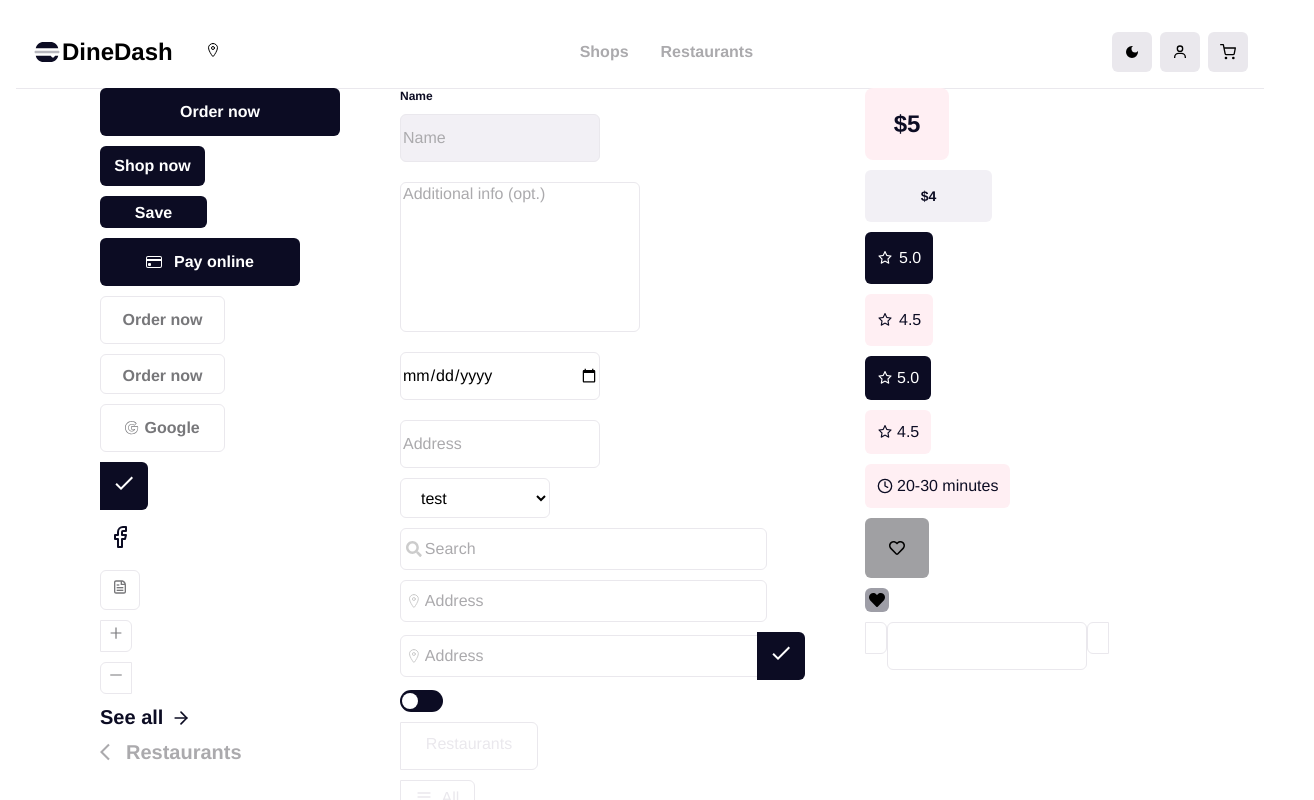
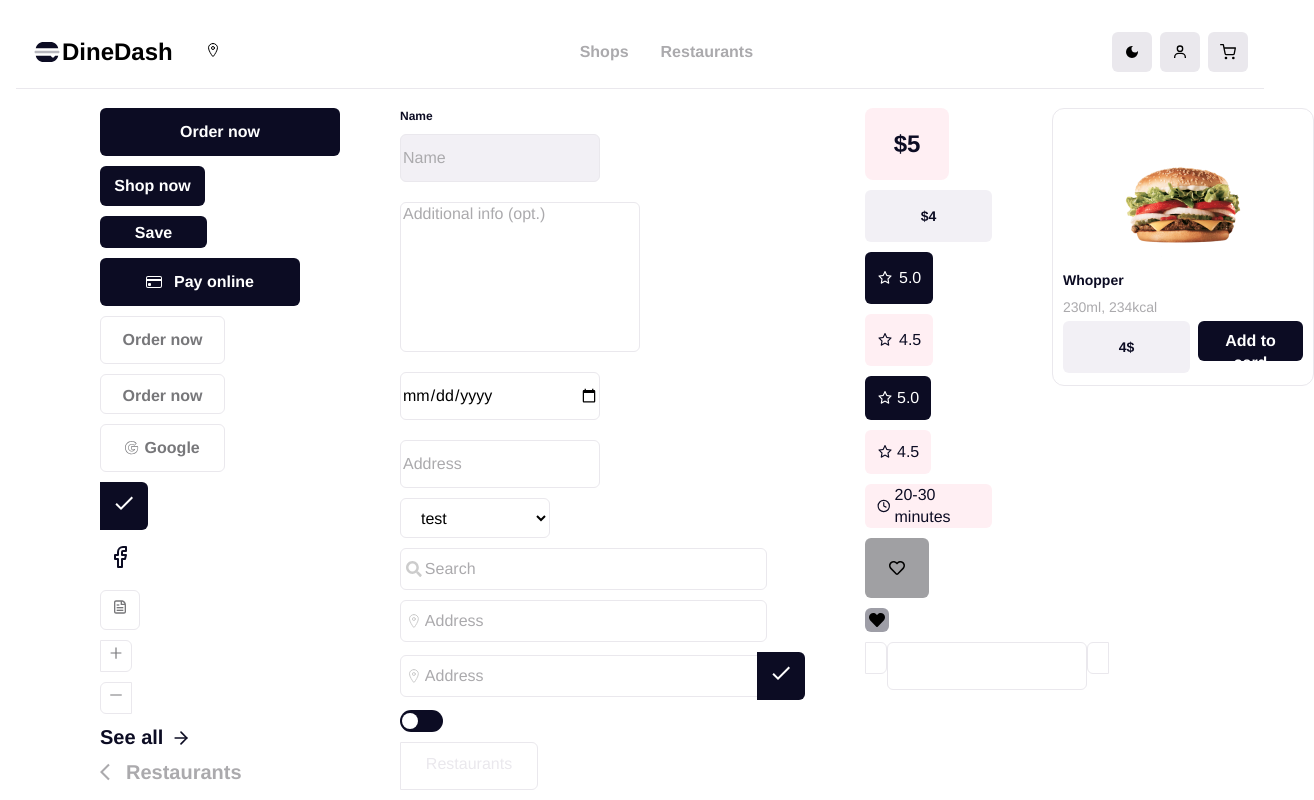
Before and after one commit to ariannimani/dinedash-ecommerce, a React (Create React App) app: page /components in a window 1280 px wide. Shown: the top 800 px of the page, 1314 px wide, since content can reach past the window. Built offline with nearby package versions, Linux system fonts and the light colour scheme.

Commit message:
added product card

```diff
--- /dev/null
+++ b/src/components/cards/index.ts
@@ -0,0 +1 @@
+export { default as ProductCard } from "./product-card/ProductCard";
--- /dev/null
+++ b/src/components/cards/product-card/ProductCard.styles.tsx
@@ -0,0 +1,65 @@
+import styled from "styled-components";
+
+export const Description = styled.span`
+  opacity: 0;
+  margin-top: -48px;
+  margin-bottom: 8px;
+`;
+export const Image = styled.img``;
+
+export const Title = styled.span`
+  font-weight: 700;
+  font-size: 14px;
+  line-height: 19px;
+  color: #0c0c23;
+`;
+
+export const Info = styled.span`
+  color: #abaaad;
+  font-weight: 400;
+  font-size: 14px;
+  line-height: 19px;
+`;
+
+export const Container = styled.div`
+  box-sizing: border-box;
+  display: flex;
+  flex-direction: column;
+  justify-content: space-between;
+  align-items: center;
+  padding: 30px 20px 20px;
+  gap: 14px;
+  width: 262px;
+  height: 278px;
+  background: #ffffff;
+  border: 1px solid #eae8ed;
+  border-radius: 12px;
+
+  &:hover ${Description} {
+    opacity: 1;
+    margin-top: 0px;
+  }
+
+  &:hover ${Image} {
+    opacity: 0.3;
+  }
+  &:hover ${Title} {
+    margin-top: -48px;
+  }
+`;
+
+export const Header = styled.div``;
+
+export const Footer = styled.div``;
+
+export const Top = styled.div`
+  display: flex;
+  flex-direction: column;
+  align-items: flex-start;
+  gap: 8px;
+`;
+
+export const Bottom = styled.div`
+  display: flex;
+  gap: 8px;
+`;
--- /dev/null
+++ b/src/components/cards/product-card/ProductCard.tsx
@@ -0,0 +1,38 @@
+import { Button } from "components/buttons";
+import { Price } from "components/elements";
+import React from "react";
+import {
+  Bottom,
+  Container,
+  Description,
+  Footer,
+  Header,
+  Image,
+  Info,
+  Title,
+  Top,
+} from "./ProductCard.styles";
+
+const ProductCard = () => {
+  return (
+    <Container>
+      <Header></Header>
+      <Image src={require("assets/images/product/whopper.png")} alt="image" />
+      <Footer>
+        <Top>
+          <Title>Whopper</Title>
+          <Info>230ml, 234kcal</Info>
+          <Description>
+            Beef steak, wheat bun, pickles, cheese, onion, mustard, ketchup
+          </Description>
+        </Top>
+        <Bottom>
+          <Price type="secondary">4$</Price>
+          <Button type="baseMedium">Add to card</Button>
+        </Bottom>
+      </Footer>
+    </Container>
+  );
+};
+
+export default ProductCard;
--- a/src/pages/all-components/AllComponents.tsx
+++ b/src/pages/all-components/AllComponents.tsx
@@ -19,6 +19,7 @@ import { FaSearch } from "react-icons/fa";
 import { IoLocationOutline } from "react-icons/io5";
 import { Favorite, Tag } from "components/elements";
 import Picker from "components/elements/picker/Picker";
+import { ProductCard } from "components/cards";
 
 const AllComponents = () => {
   return (
@@ -27,6 +28,7 @@ const AllComponents = () => {
         display: "flex",
         gap: "10px",
         marginLeft: "50px",
+        marginTop: "20px",
       }}
     >
       <div
@@ -131,6 +133,16 @@ const AllComponents = () => {
         <Favorite type="small" favorite={true} />
         <Picker />
       </div>
+      <div
+        style={{
+          display: "flex",
+          flexDirection: "column",
+          gap: "10px",
+          marginLeft: "50px",
+        }}
+      >
+        <ProductCard />
+      </div>
     </div>
   );
 };
```
